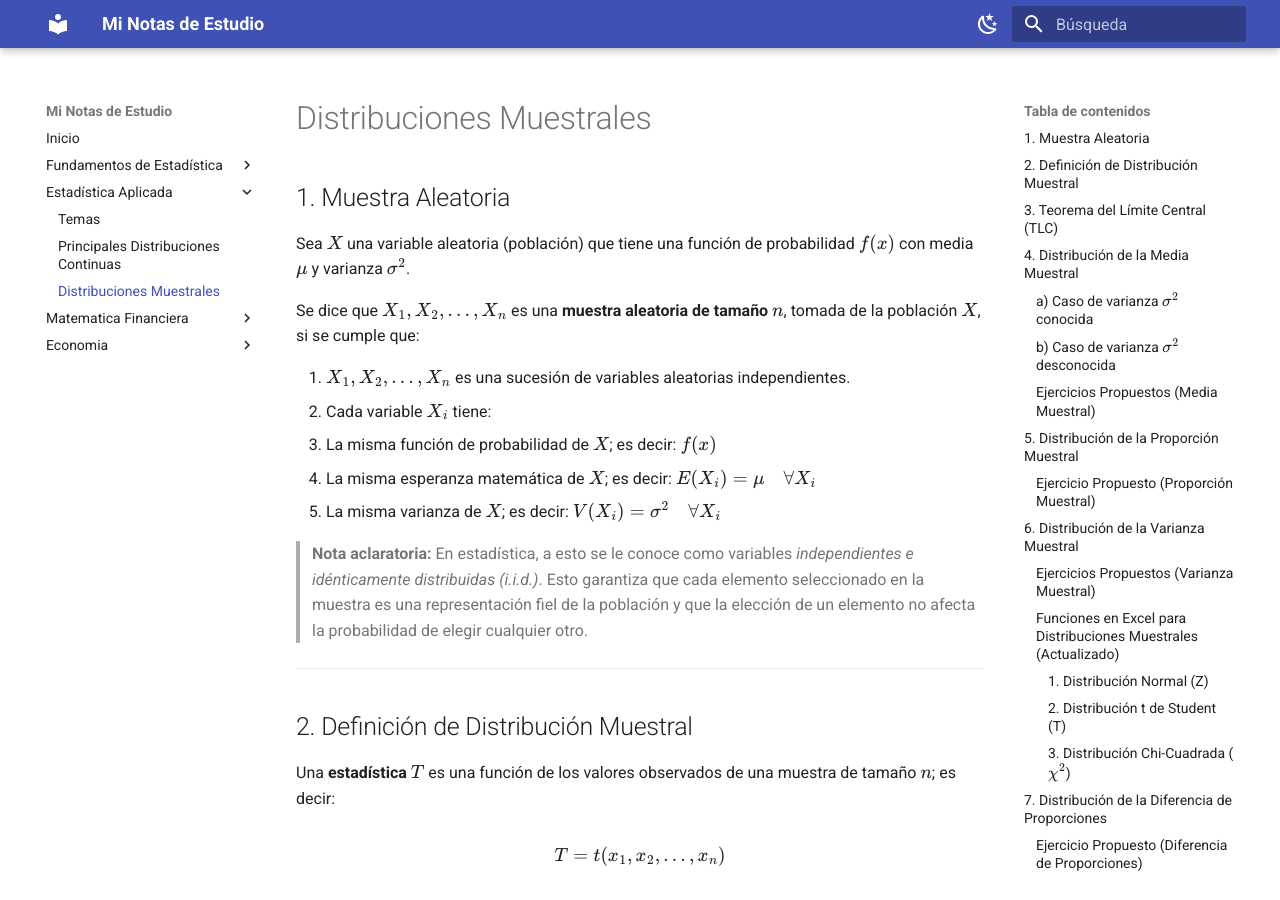
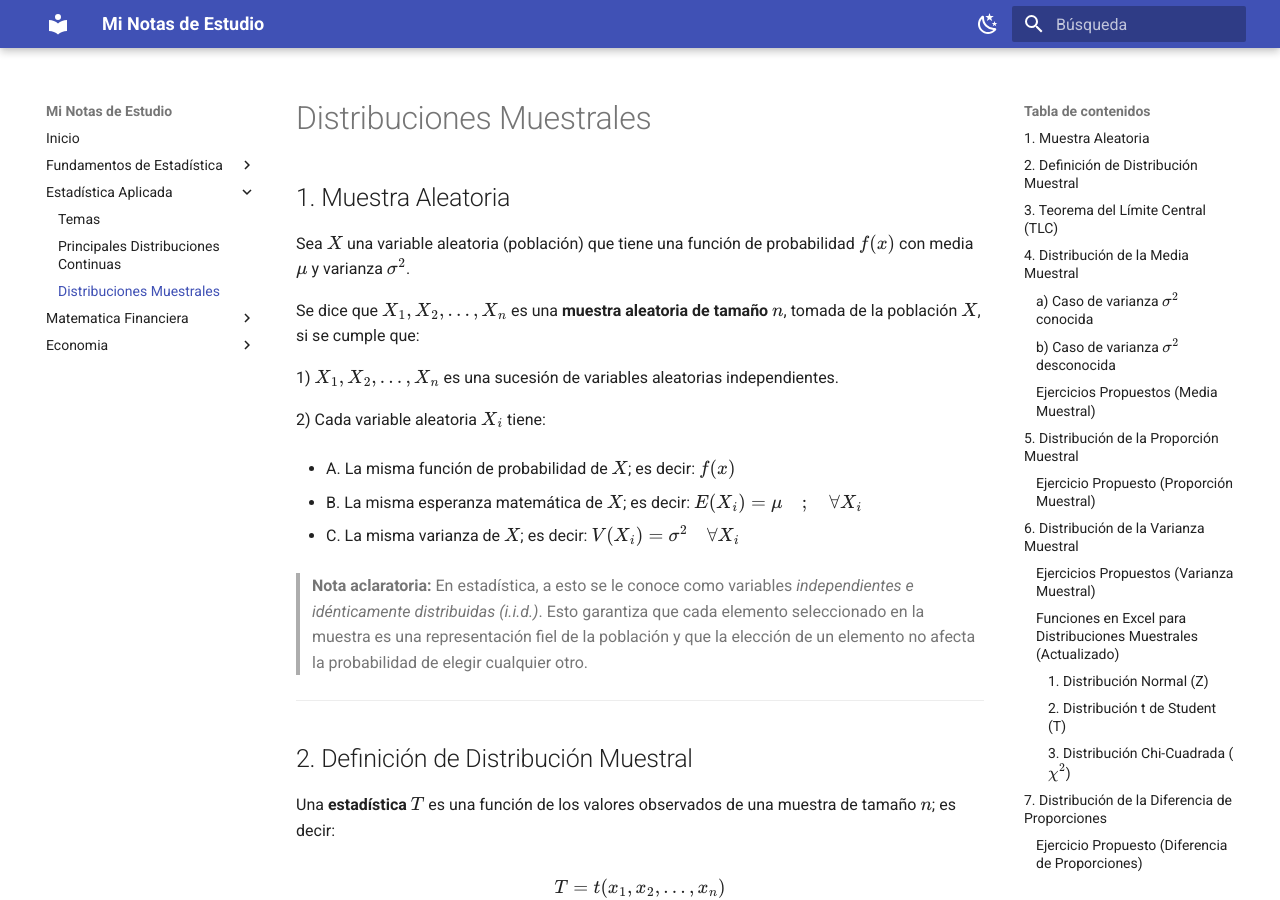
Before and after one commit to fidelysla/docs-project, an MkDocs documentation site: the page built from docs/estadistica-aplicada/distribuciones-muestrales.md, in a window 1280 px wide and 900 px high. Built offline with MkDocs 1.6.1 and Material for MkDocs 9.7.7, drawn with Linux system fonts in a browser that asks for light colours.

Commit message:
Enhance documentation in 'distribuciones-muestrales.md' with improved formatting and clarity; add new 'ecuaciones-valor-descuento-simple.md' file with comprehensive content on financial equations; update navigation in 'index.md' and 'mkdocs.yml' for better accessibility.

```diff
--- a/docs/estadistica-aplicada/distribuciones-muestrales.md
+++ b/docs/estadistica-aplicada/distribuciones-muestrales.md
@@ -6,11 +6,17 @@
 
 Se dice que $X_1, X_2, \dots, X_n$ es una **muestra aleatoria de tamaño $n$**, tomada de la población $X$, si se cumple que:
 
-1. $X_1, X_2, \dots, X_n$ es una sucesión de variables aleatorias independientes.
-2. Cada variable $X_i$ tiene:
-   - La misma función de probabilidad de $X$; es decir: $f(x)$
-   - La misma esperanza matemática de $X$; es decir: $E(X_i) = \mu \quad \forall X_i$
-   - La misma varianza de $X$; es decir: $V(X_i) = \sigma^2 \quad \forall X_i$
+1) $X_1, X_2, \dots, X_n$ es una sucesión de variables aleatorias independientes.
+
+2) Cada variable aleatoria $X_i$ tiene:
+
+- A. La misma función de probabilidad de $X$; es decir: $f(x)$
+
+- B. La misma esperanza matemática de $X$; es decir: $E(X_i) = \mu \quad ; \quad \forall X_i$
+
+- C. La misma varianza de $X$; es decir: $V(X_i) = \sigma^2 \quad \forall X_i$
+
+
 
 > **Nota aclaratoria:** En estadística, a esto se le conoce como variables _independientes e idénticamente distribuidas (i.i.d.)_. Esto garantiza que cada elemento seleccionado en la muestra es una representación fiel de la población y que la elección de un elemento no afecta la probabilidad de elegir cualquier otro.
 
@@ -43,9 +49,23 @@
 
 Ejemplos de estadísticas muestrales comunes:
 
-- **Media Muestral:** $\quad T_1 = \bar{x} = \frac{\sum_{i=1}^{n} x_i}{n}$
-- **Varianza Muestral:** $\quad T_2 = s^2 = \frac{\sum_{i=1}^{n} x_i^2 - n(\bar{x})^2}{n - 1}$
-- **Proporción Muestral:** $\quad T_3 = p = \frac{\sum_{i=1}^{n} x_i}{n} \quad ; \text{donde } x_i = \begin{cases} 1 & \text{caso favorable} \\ 0 & \text{caso contrario} \end{cases}$
+- **Media Muestral:**
+
+$$
+\quad T_1 = \bar{x} = \frac{\sum_{i=1}^{n} x_i}{n}
+$$
+
+- **Varianza Muestral:**
+
+$$
+\quad T_2 = s^2 = \frac{\sum_{i=1}^{n} x_i^2 - n(\bar{x})^2}{n - 1}
+$$
+
+- **Proporción Muestral:**
+
+$$
+\quad T_3 = p = \frac{\sum_{i=1}^{n} x_i}{n} \quad ; \text{donde } x_i = \begin{cases} 1 & \text{caso favorable} \\ 0 & \text{caso contrario} \end{cases}
+$$
 
 ---
 
--- a/mkdocs.yml
+++ b/mkdocs.yml
@@ -46,6 +46,7 @@
       - Temas: mate-financiera/index.md
       - Conceptos Basicos: mate-financiera/conceptos-basicos.md
       - Interés Simple: mate-financiera/interes-simple.md
+      - Ecuaciones de Valor y Descuento Simple: mate-financiera/ecuaciones-valor-descuento-simple.md
   - Economia:
       - Temas: economia/index.md
       - Los 12 Principios de la Economía: economia/principios.md
```
Also changed, not shown: docs/estadistica-aplicada/index.md (+2 -1 lines), docs/mate-financiera/ecuaciones-valor-descuento-simple.md (added, +176 -0 lines), docs/mate-financiera/index.md (+3 -1 lines).
